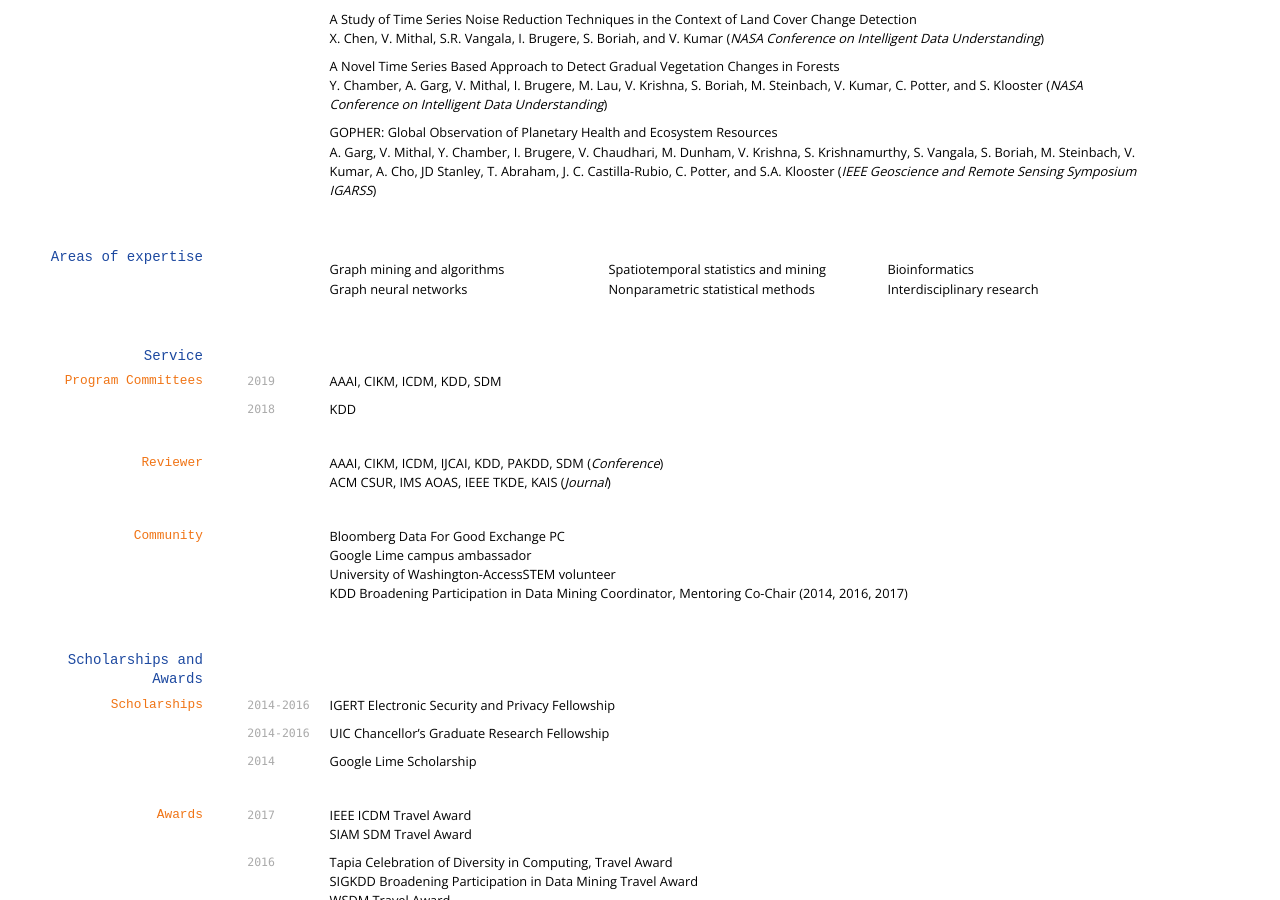
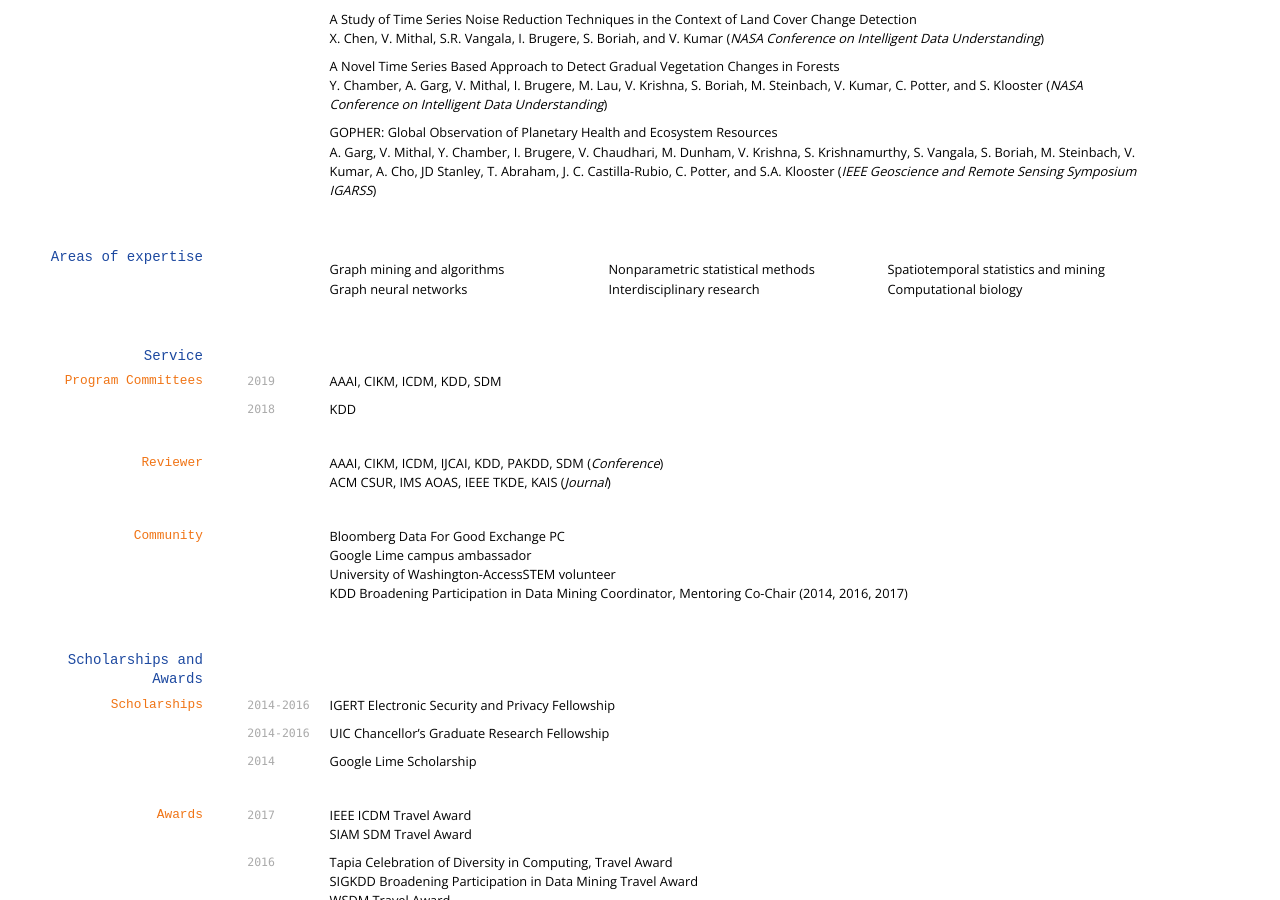
Before and after one commit to ivanbrugere/ivanbrugere.github.io, a Jekyll site: the page built from md-cv/index.md, in a window 1280 px wide and 900 px high, scrolled down 1842 px. Built offline with Jekyll 4.4.1, drawn with Linux system fonts in a browser that asks for light colours; nearby versions of some CDN libraries; some web fonts are replaced.

Commit message:
delta changes

```diff
--- a/md-cv/index.md
+++ b/md-cv/index.md
@@ -149,10 +149,10 @@ A. Garg, V. Mithal, Y. Chamber, I. Brugere, V. Chaudhari, M. Dunham, V. Krishna,
 
 * Graph mining and algorithms
 * Graph neural networks
+* Nonparametric statistical methods
+* Interdisciplinary research
 * Spatiotemporal statistics and mining
-* Nonparametric statistical methods
-* Bioinformatics
-* Interdisciplinary research
+* Computational biology
 
 ## Service
 
```
Also changed, not shown: 1 other file.
